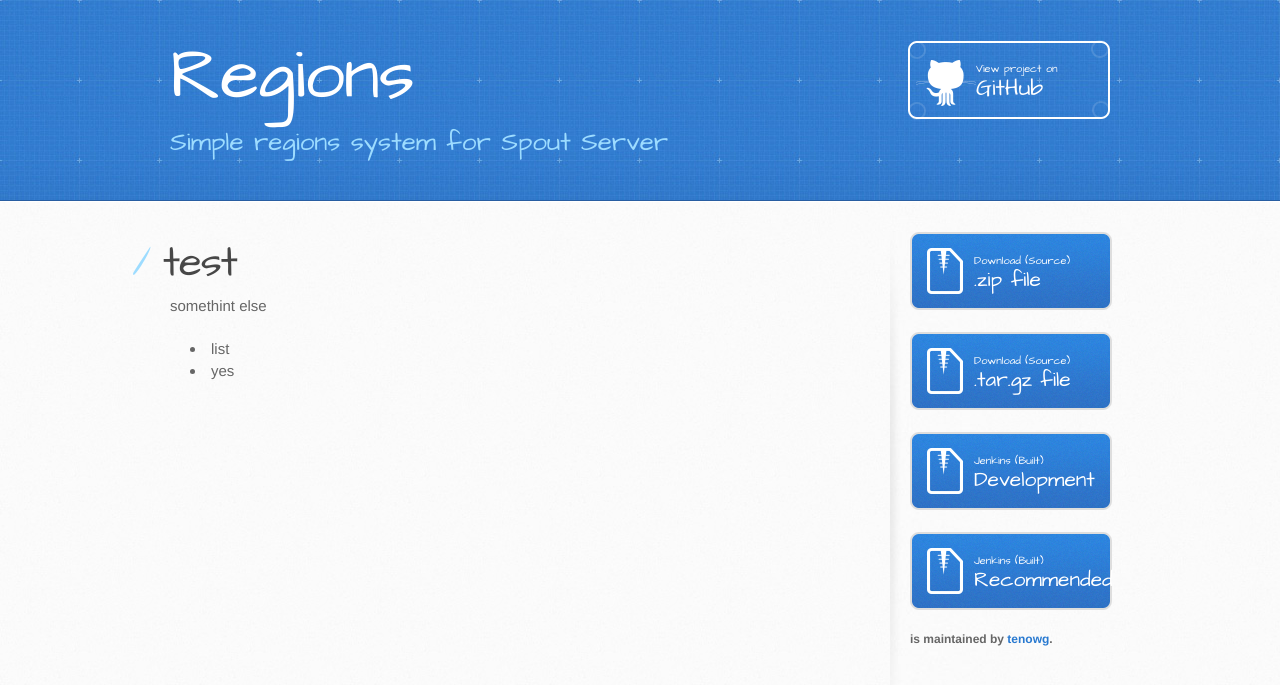
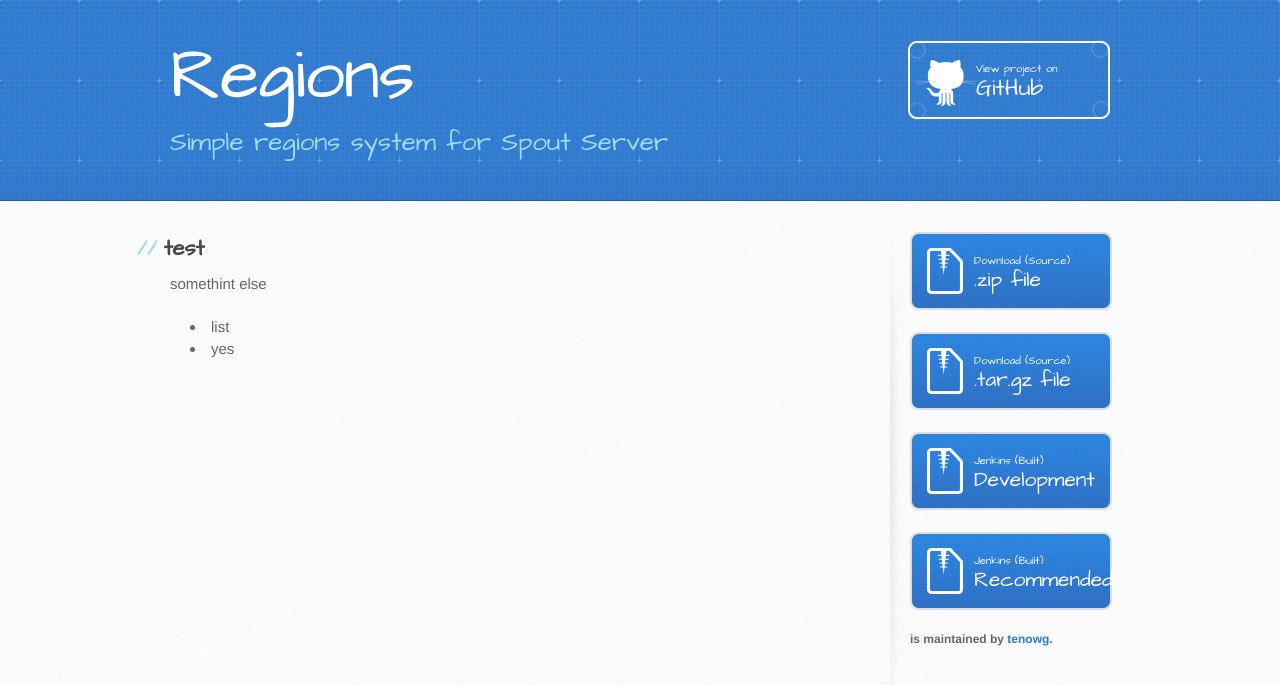
Before and after one commit to tenowg/Regions, a Jekyll site: the page built from test.md, in a window 1280 px wide. Shown: the top 685 px of the page. Built offline with Jekyll 4.4.1, drawn with Linux system fonts in a browser that asks for light colours.

```diff
--- a/test.md
+++ b/test.md
@@ -2,7 +2,8 @@
 layout: default
 title: Regions by tenowg
 ---
-#test
+
+##test
 somethint else
 
 * list
```
